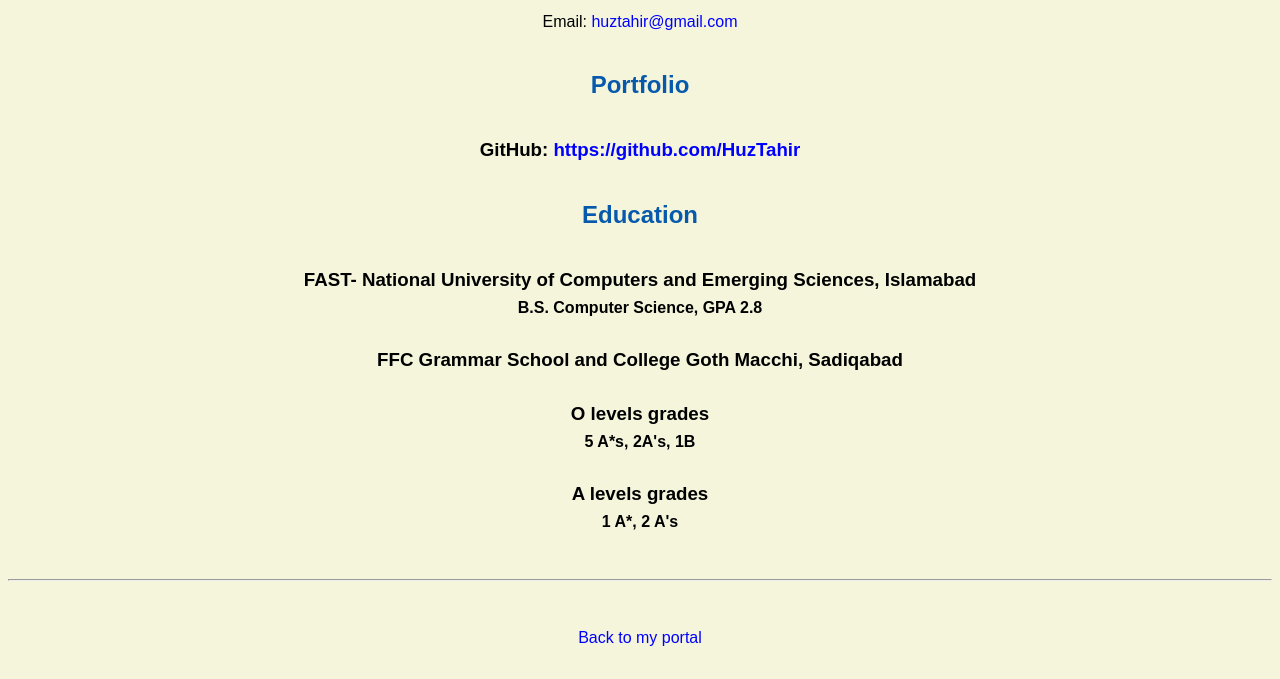
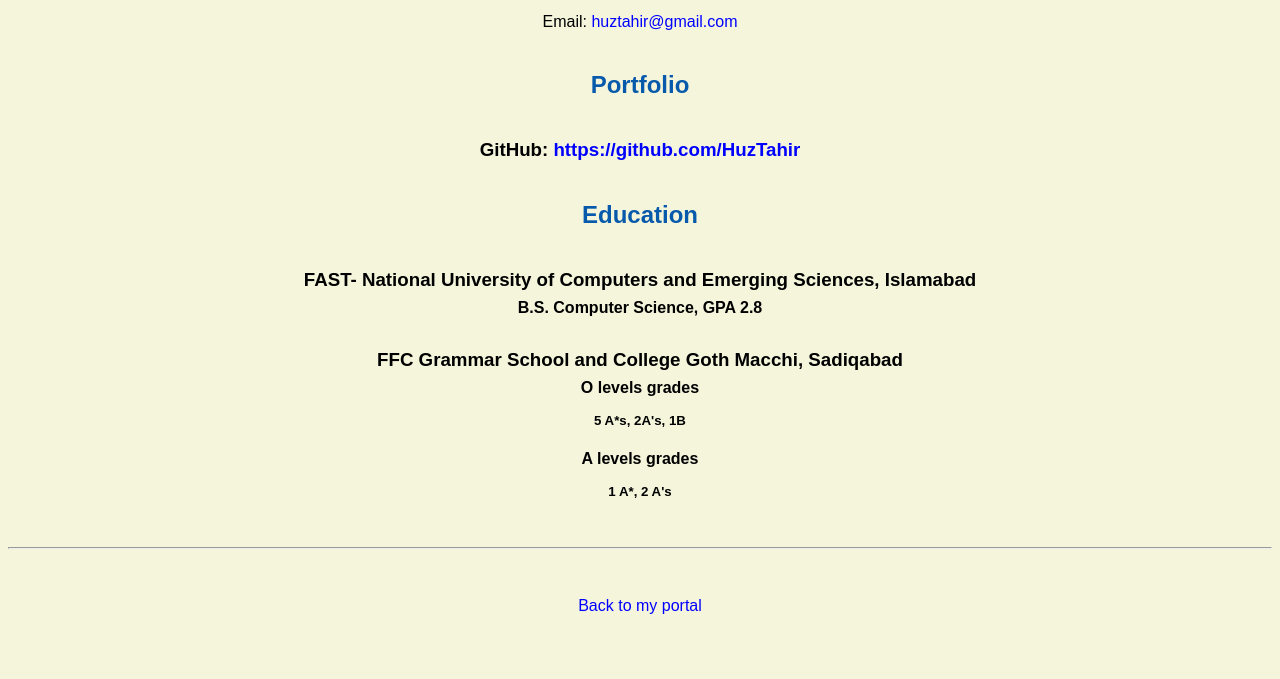
Before and after one commit to HuzTahir/HuzTahir.github.io, a plain HTML site: page resume.html in a window 1280 px wide. Shown: the part 508-1187 px from the top of the page. After the commit the page ends 1155 px from the top, so only its background shows below. Drawn offline with Linux system fonts and the light colour scheme.

Commit message:
Add files via upload

```diff
--- a/resume.html
+++ b/resume.html
@@ -32,10 +32,10 @@
     <h3>FAST- National University of Computers and Emerging Sciences, Islamabad</h3>
     <h4>B.S. Computer Science, GPA 2.8</h4>
     <h3>FFC Grammar School and College Goth Macchi, Sadiqabad</h3>
-    <h3>O levels grades </h3>
-    <h4>5 A*s, 2A's, 1B</h4>
-    <h3>A levels grades </h3>
-    <h4>1 A*, 2 A's</h4>
+    <h4>O levels grades </h3>
+    <h5>5 A*s, 2A's, 1B</h4>
+    <h4>A levels grades </h3>
+    <h5>1 A*, 2 A's</h4>
   </body>
 
   <footer>
```
